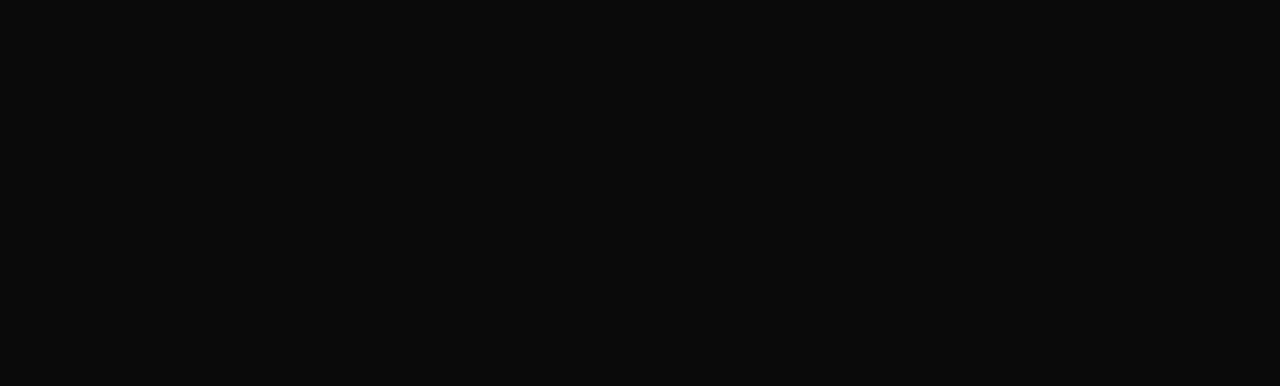
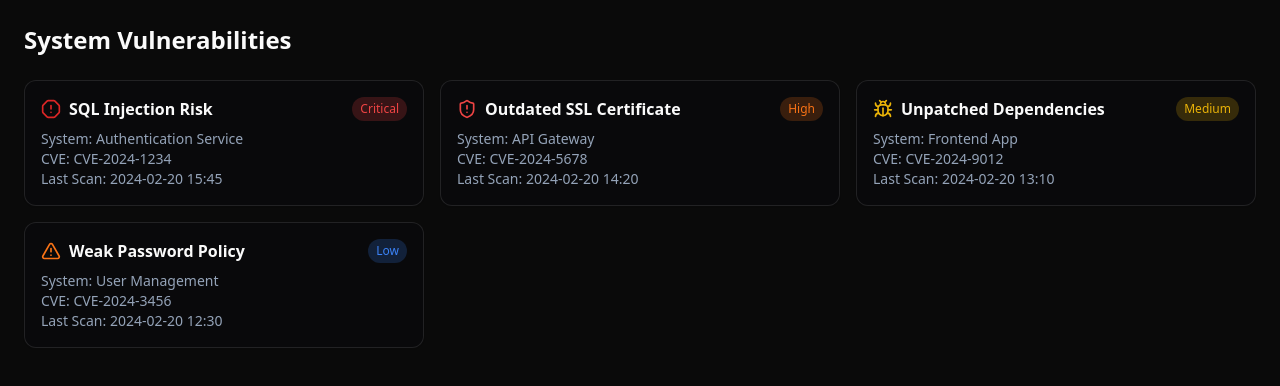
Before and after one commit to codesujeet/cyber-dashboard, a React (Vite) app: page /vulnerabilities in a window 1280 px wide. Before the commit this address had no page. Shown: the top 386 px of the page. Built offline with nearby package versions, Linux system fonts and the light colour scheme.

Commit message:
Add vulnerabilities page
Implement a new page for displaying vulnerabilities, following the structure of the existing pages in the application.
[skip gpt_engineer]

```diff
--- a/src/App.tsx
+++ b/src/App.tsx
@@ -5,6 +5,7 @@ import { QueryClient, QueryClientProvider } from "@tanstack/react-query";
 import { BrowserRouter, Routes, Route } from "react-router-dom";
 import Index from "./pages/Index";
 import Threats from "./pages/Threats";
+import Vulnerabilities from "./pages/Vulnerabilities";
 
 const queryClient = new QueryClient();
 
@@ -17,6 +18,7 @@ const App = () => (
         <Routes>
           <Route path="/" element={<Index />} />
           <Route path="/threats" element={<Threats />} />
+          <Route path="/vulnerabilities" element={<Vulnerabilities />} />
         </Routes>
       </BrowserRouter>
     </TooltipProvider>
--- /dev/null
+++ b/src/pages/Vulnerabilities.tsx
@@ -0,0 +1,78 @@
+import { Card } from "@/components/ui/card";
+import { Bug, AlertTriangle, ShieldAlert, AlertOctagon } from "lucide-react";
+
+const vulnerabilityData = [
+  {
+    name: "SQL Injection Risk",
+    severity: "Critical",
+    system: "Authentication Service",
+    lastScan: "2024-02-20 15:45",
+    icon: AlertOctagon,
+    color: "text-red-600",
+    cve: "CVE-2024-1234"
+  },
+  {
+    name: "Outdated SSL Certificate",
+    severity: "High",
+    system: "API Gateway",
+    lastScan: "2024-02-20 14:20",
+    icon: ShieldAlert,
+    color: "text-red-500",
+    cve: "CVE-2024-5678"
+  },
+  {
+    name: "Unpatched Dependencies",
+    severity: "Medium",
+    system: "Frontend App",
+    lastScan: "2024-02-20 13:10",
+    icon: Bug,
+    color: "text-yellow-500",
+    cve: "CVE-2024-9012"
+  },
+  {
+    name: "Weak Password Policy",
+    severity: "Low",
+    system: "User Management",
+    lastScan: "2024-02-20 12:30",
+    icon: AlertTriangle,
+    color: "text-orange-500",
+    cve: "CVE-2024-3456"
+  }
+];
+
+const Vulnerabilities = () => {
+  return (
+    <div className="min-h-screen bg-cyber-dark">
+      <div className="p-6">
+        <h1 className="text-2xl font-bold mb-6">System Vulnerabilities</h1>
+        <div className="grid grid-cols-1 md:grid-cols-2 lg:grid-cols-3 gap-4">
+          {vulnerabilityData.map((vuln, index) => (
+            <Card key={index} className="glass-card p-4">
+              <div className="flex items-start justify-between">
+                <div>
+                  <div className="flex items-center gap-2">
+                    <vuln.icon className={`h-5 w-5 ${vuln.color}`} />
+                    <h3 className="font-semibold">{vuln.name}</h3>
+                  </div>
+                  <p className="text-sm text-muted-foreground mt-2">System: {vuln.system}</p>
+                  <p className="text-sm text-muted-foreground">CVE: {vuln.cve}</p>
+                  <p className="text-sm text-muted-foreground">Last Scan: {vuln.lastScan}</p>
+                </div>
+                <span className={`px-2 py-1 rounded-full text-xs ${
+                  vuln.severity === 'Critical' ? 'bg-red-500/20 text-red-500' :
+                  vuln.severity === 'High' ? 'bg-orange-500/20 text-orange-500' :
+                  vuln.severity === 'Medium' ? 'bg-yellow-500/20 text-yellow-500' :
+                  'bg-blue-500/20 text-blue-500'
+                }`}>
+                  {vuln.severity}
+                </span>
+              </div>
+            </Card>
+          ))}
+        </div>
+      </div>
+    </div>
+  );
+};
+
+export default Vulnerabilities;
```
